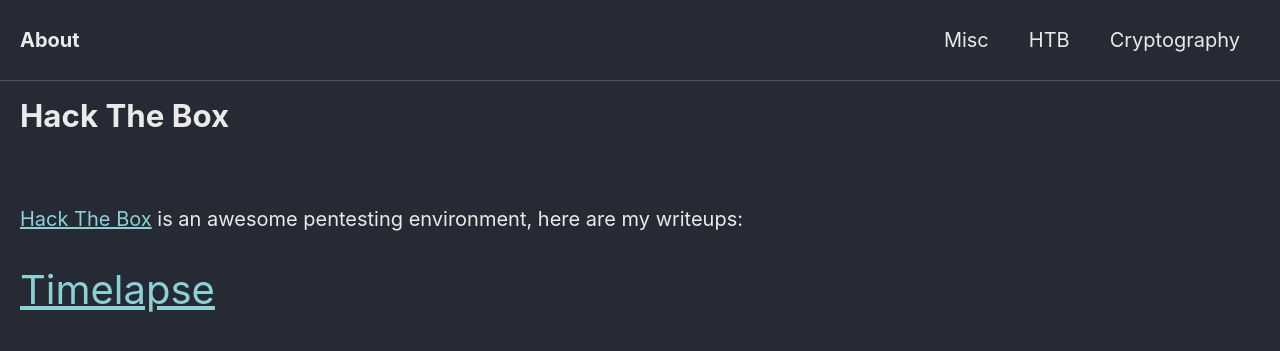
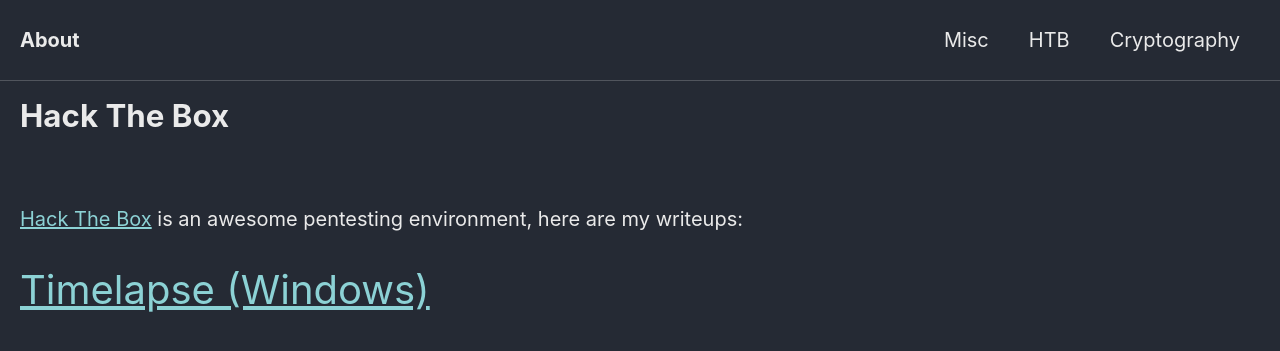
Before and after one commit to Connor-McCartney/Connor-McCartney.github.io, a Jekyll site: the page built from _pages/htb.md, in a window 1280 px wide. Shown: the top 351 px of the page. Built offline with Jekyll 4.4.1, drawn with Linux system fonts in a browser that asks for light colours; cached includes are drawn as plain includes.

Commit message:
Update htb.md

```diff
--- a/_pages/htb.md
+++ b/_pages/htb.md
@@ -7,4 +7,4 @@ title: Hack The Box
 
 [Hack The Box](https://www.hackthebox.com) is an awesome pentesting environment, here are my writeups:
 
-<span style="font-size:2em;">   [Timelapse](/htb/timelapse)   </span>
+<span style="font-size:2em;">   [Timelapse (Windows)](/htb/timelapse)   </span>
```
